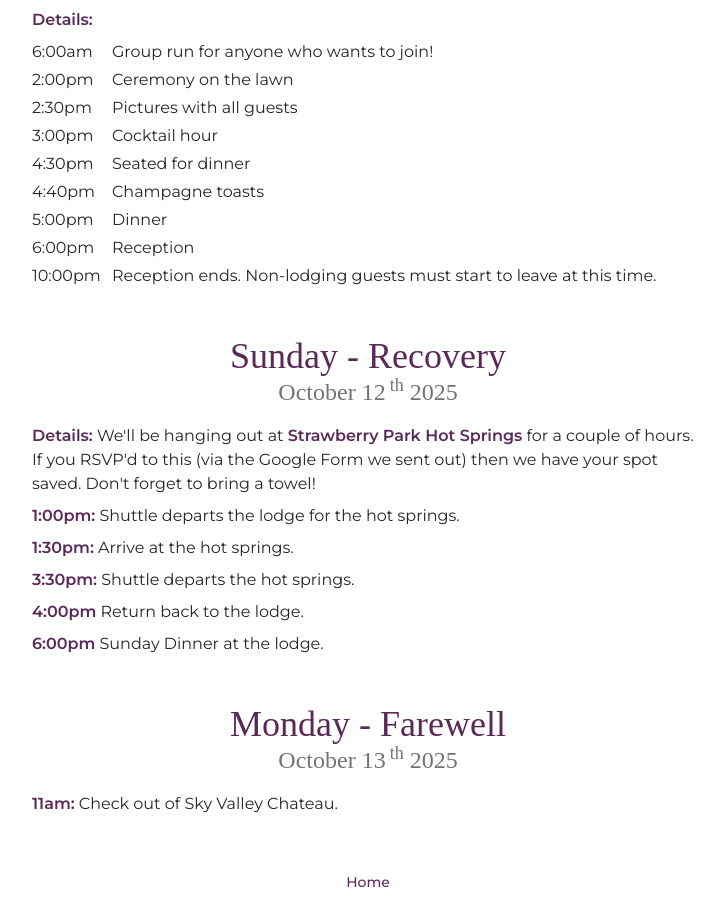
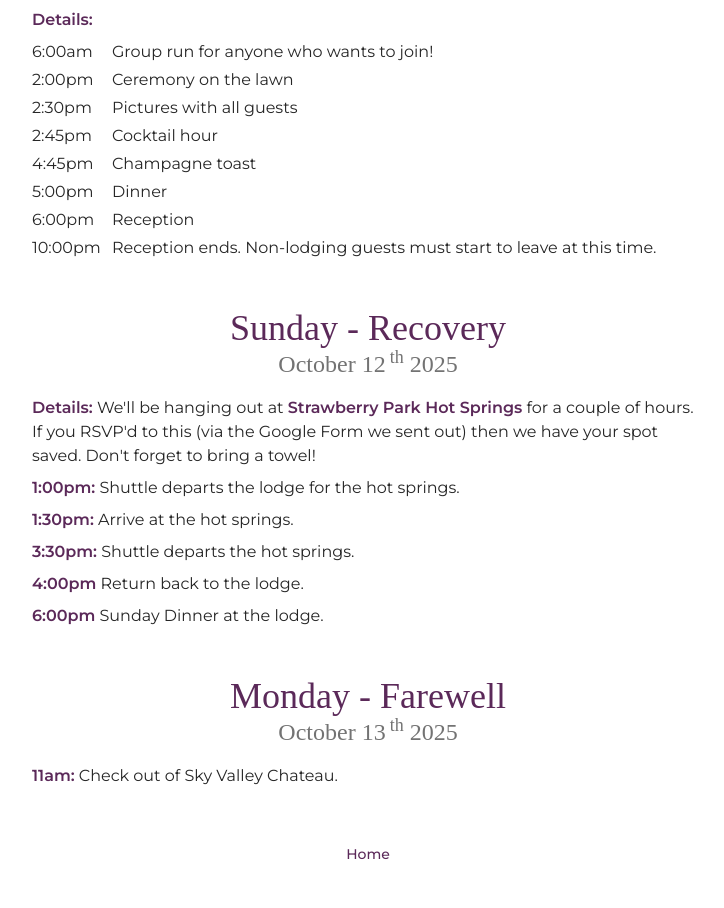
Before and after one commit to mmbakken/bakken-family, a React (Vite) app in the folder client/: page /wedding/events in a window 1280 px wide. Shown: the part 840-1748 px from the top of the page, without its empty margins (272-996 px from the left). After the commit the page ends 1720 px from the top, so only its background shows below. Built offline with nearby package versions, Linux system fonts and the light colour scheme; sample sign-in values are in the browser's storage; a web font is replaced by a local one.

Commit message:
Update Wedding Day timeline.

```diff
--- a/client/src/features/wedding/home/Events.tsx
+++ b/client/src/features/wedding/home/Events.tsx
@@ -113,15 +113,11 @@ const Events = () => {
                   all guests
                 </li>
                 <li>
-                  <span className="inline-block w-20">3:00pm</span>Cocktail hour
+                  <span className="inline-block w-20">2:45pm</span>Cocktail hour
                 </li>
                 <li>
-                  <span className="inline-block w-20">4:30pm</span>Seated for
-                  dinner
-                </li>
-                <li>
-                  <span className="inline-block w-20">4:40pm</span>Champagne
-                  toasts
+                  <span className="inline-block w-20">4:45pm</span>Champagne
+                  toast
                 </li>
                 <li>
                   <span className="inline-block w-20">5:00pm</span>Dinner
```
